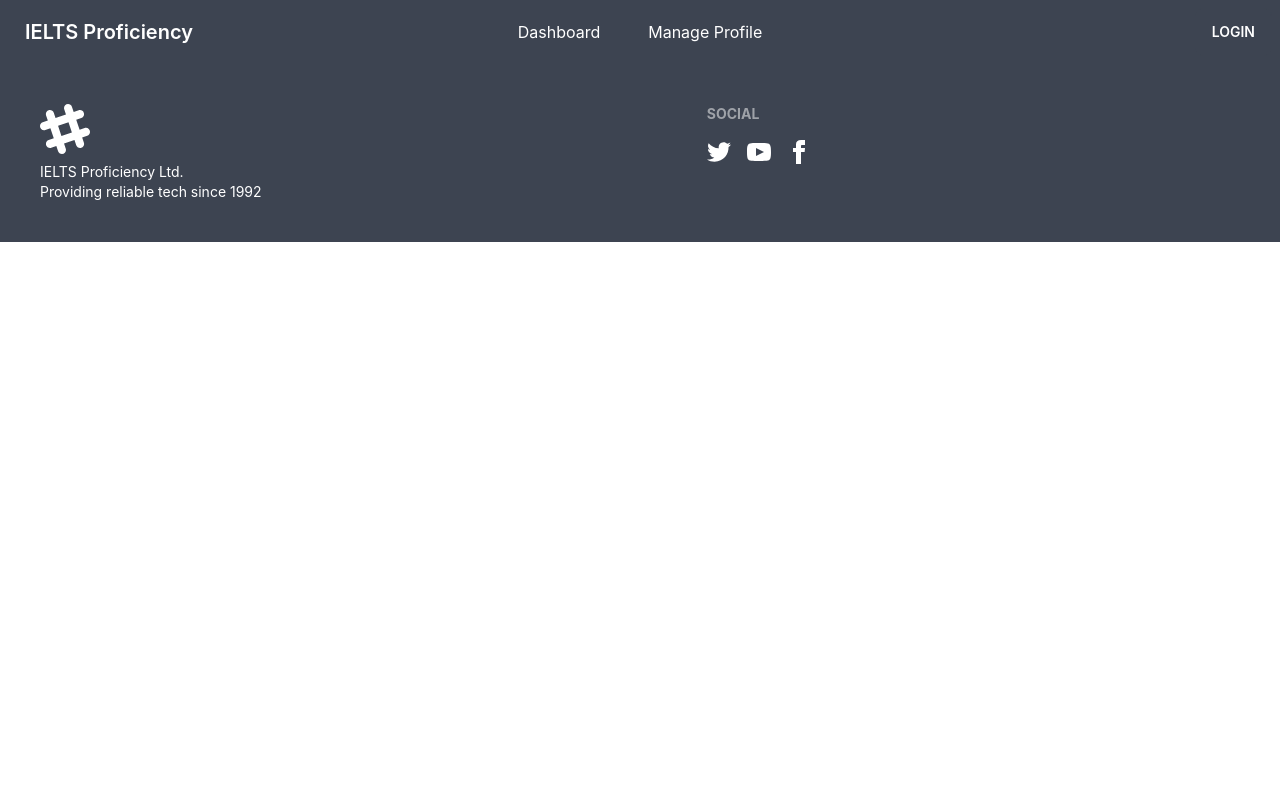
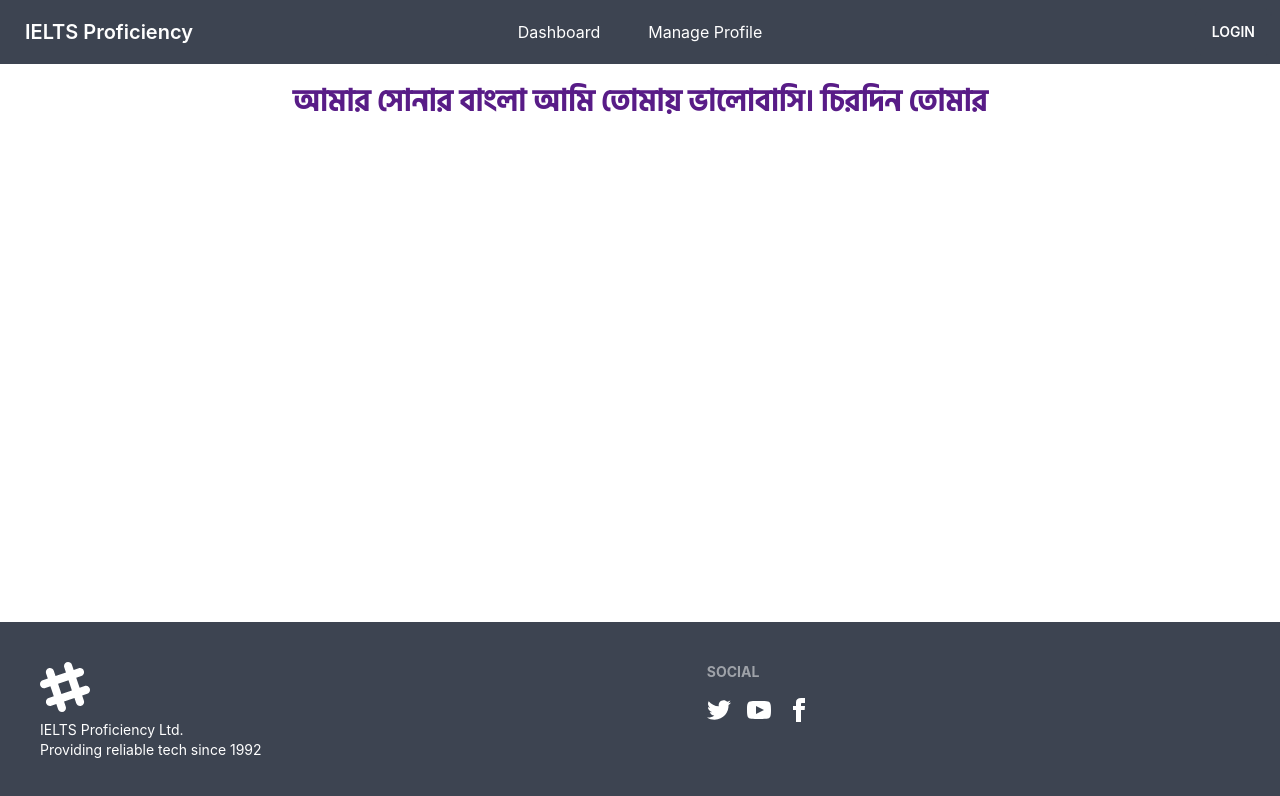
Before and after one commit to solo-mizan/voyager, a React (Create React App) app: page / in a window 1280 px wide. Shown: the top 796 px of the page. Built offline with nearby package versions, Linux system fonts and the light colour scheme; a web font is replaced by a local one.

Commit message:
socket.io, axios, react-hook-form, aos, react-scroll-parallax, react-spinners are installede

```diff
--- a/src/App.css
+++ b/src/App.css
@@ -1,5 +1,15 @@
 .App {
   text-align: center;
+}
+
+.body {
+  min-height: 100vh;
+  display: flex;
+  flex-direction: column;
+}
+
+footer {
+  margin-top: auto;
 }
 
 .App-header {
--- a/src/App.js
+++ b/src/App.js
@@ -6,7 +6,7 @@ import Footer from './components/Shared/Footer/Footer';
 
 function App() {
   return (
-    <div>
+    <div className='body'>
       <Navbar></Navbar>
       <Routes>
         <Route path='/' element={<Home></Home>}></Route>
--- /dev/null
+++ b/src/components/Pages/Home/Banner/Banner.js
@@ -0,0 +1,11 @@
+import React from 'react';
+
+const Banner = () => {
+    return (
+        <div>
+
+        </div>
+    );
+};
+
+export default Banner;
--- a/src/components/Pages/Home/Home.js
+++ b/src/components/Pages/Home/Home.js
@@ -1,9 +1,9 @@
 import React from 'react';
-import VideoBanner from './VideoBanner/VideoBanner';
 
 const Home = () => {
     return (
         <div>
+            <p className='banglaFont text-3xl p-5 text-purple-900 text-center font-bold'>আমার সোনার বাংলা আমি তোমায় ভালোবাসি। চিরদিন তোমার</p>
         </div>
     );
 };
```
Also changed, not shown: package.json (+6 -1 lines), 1 other file (tests, documents, lock files or other folders).
